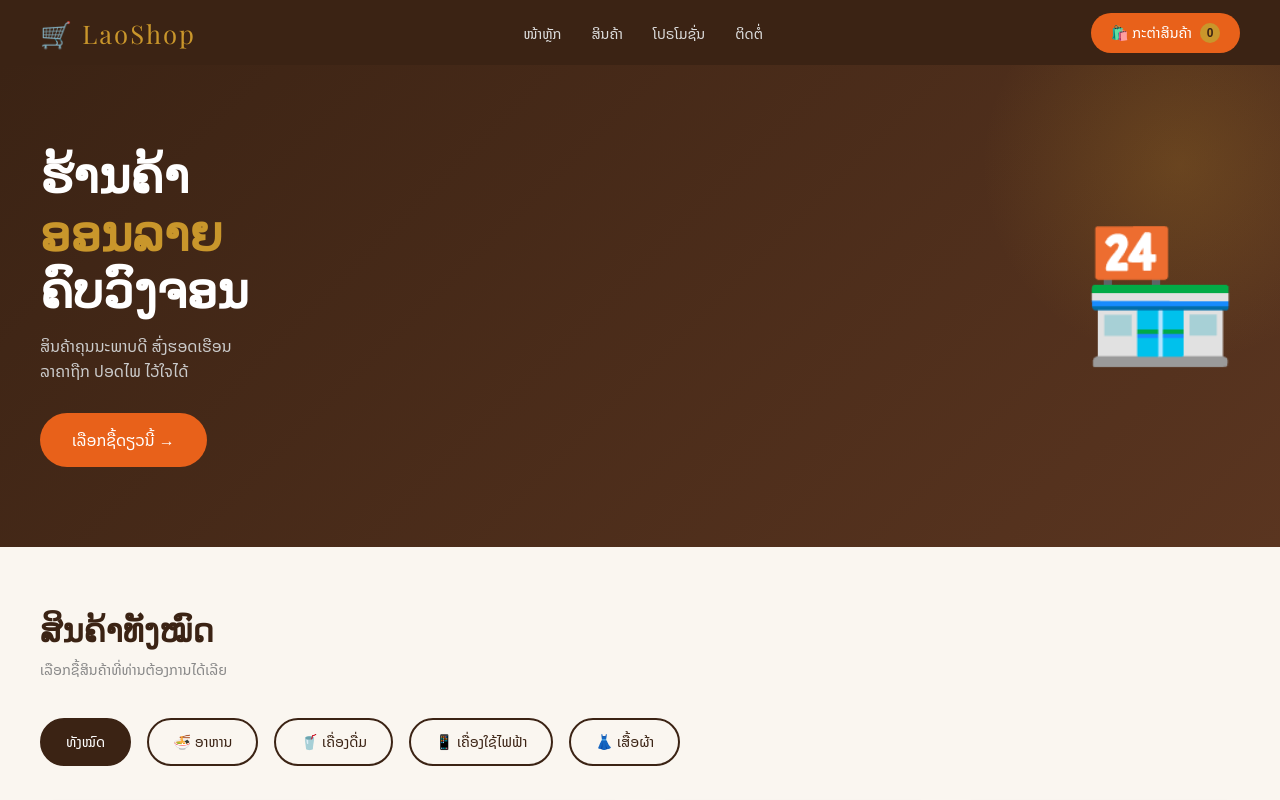
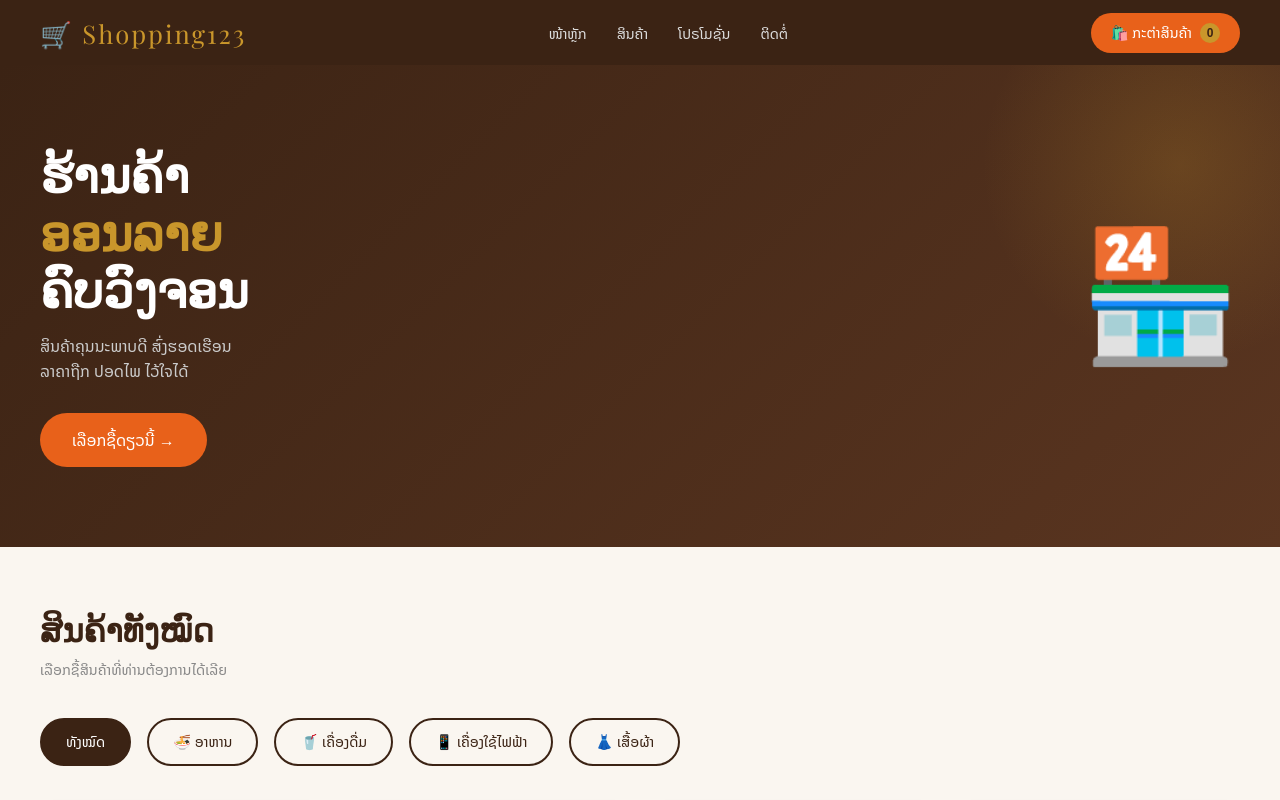
Before and after one commit to Namouy11/Shop, a website: page index.html in a window 1280 px wide. Shown: the top 800 px of the page. Drawn offline with nearby package versions, Linux system fonts and the light colour scheme.

Commit message:
trigger deploy

```diff
--- a/index.html
+++ b/index.html
@@ -455,7 +455,7 @@
 
 <!-- NAVBAR -->
 <nav>
-  <div class="logo">🛒 LaoShop</div>
+  <div class="logo">🛒 Shopping123</div>
   <ul class="nav-links">
     <li><a href="#">ໜ້າຫຼັກ</a></li>
     <li><a href="#">ສິນຄ້າ</a></li>
```
